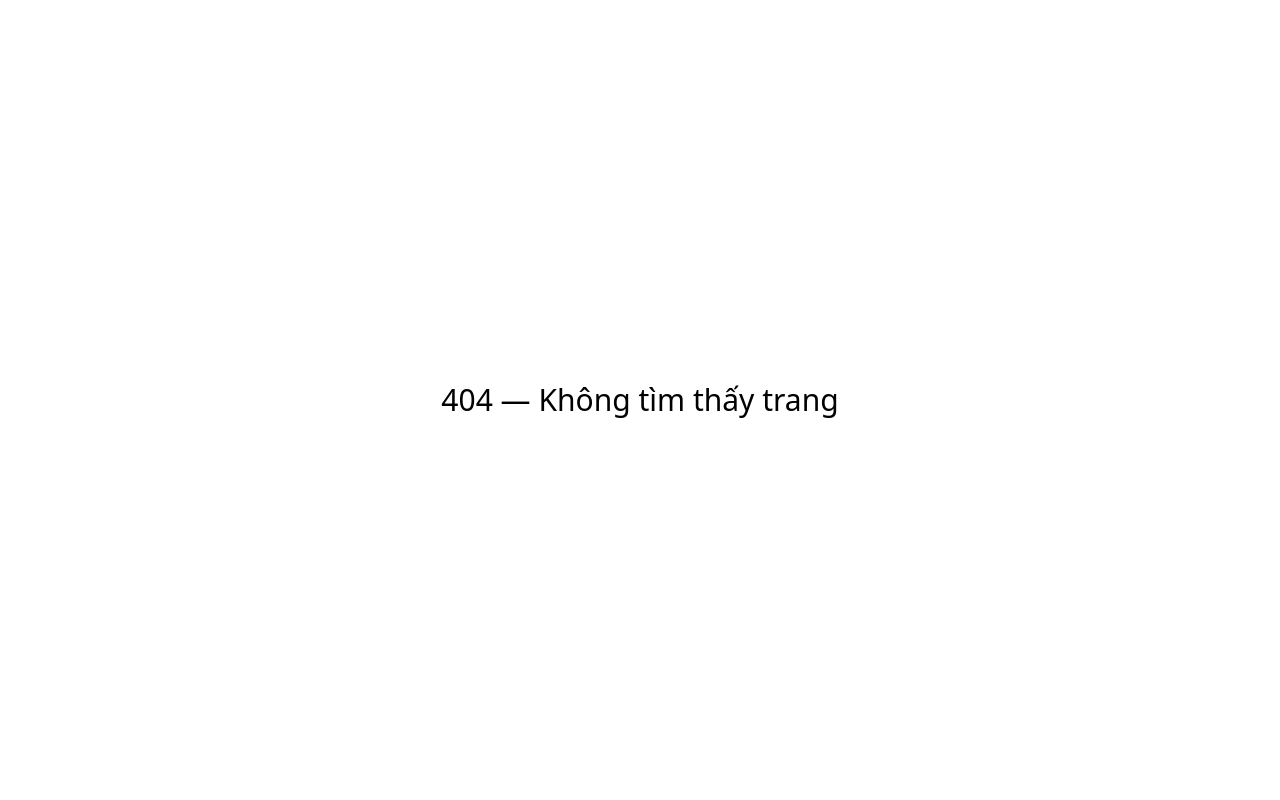
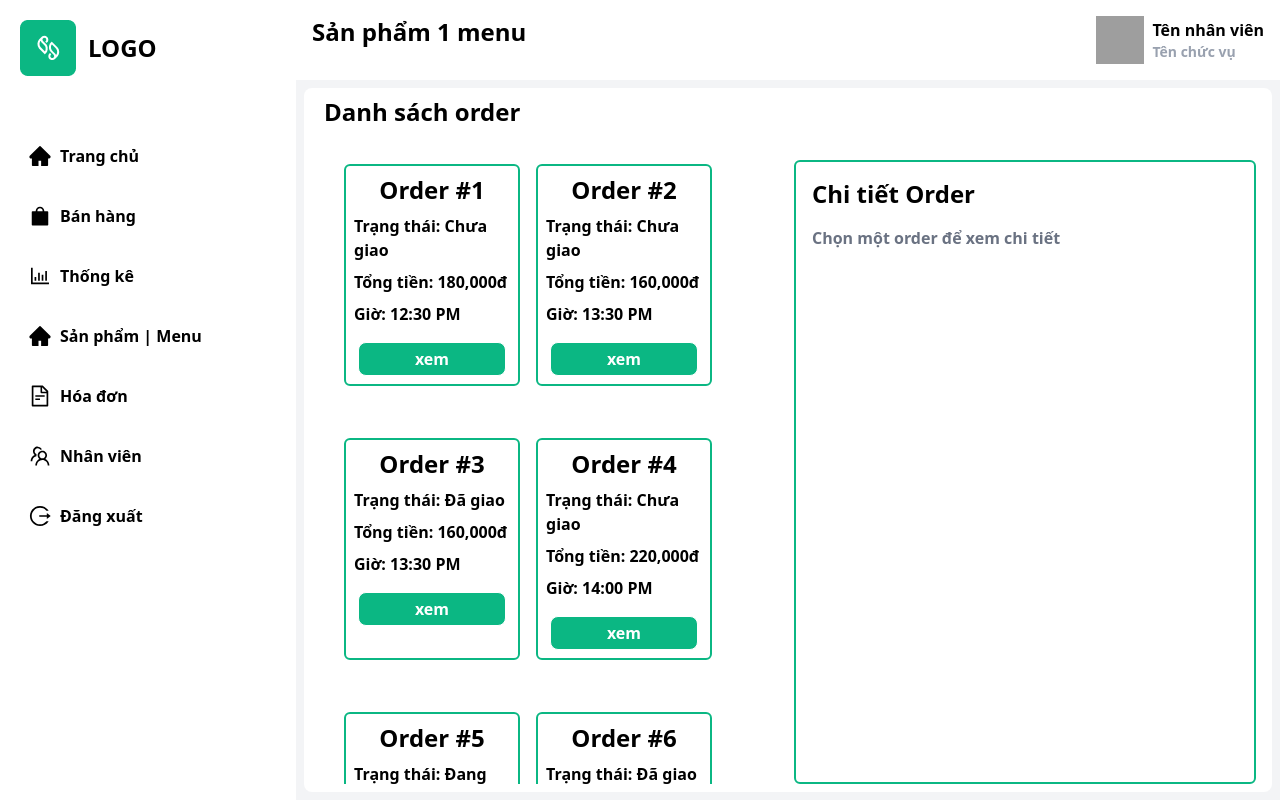
Before and after one commit to Han2412/Frontend-QLDAPM, a React (Vite) app: page /sales in a window 1280 px wide. Before the commit this address had no page. Built offline with nearby package versions, Linux system fonts and the light colour scheme; grey boxes are pictures that could not be loaded.

Commit message:
feat: update ui sale

```diff
--- a/src/components/Layouts/Sidebar.jsx
+++ b/src/components/Layouts/Sidebar.jsx
@@ -48,7 +48,7 @@
         <h1 className="text-2xl font-bold">LOGO</h1>
       </div>
 
-      <ul className="flex flex-col gap-4 mt-8">
+      <ul className="flex flex-col gap-1 mt-8">
         <li
           onClick={() => navigating(1)}
           className="flex items-center justify-start gap-2 font-semibold cursor-pointer hover:bg-[#0BB783] hover:text-white p-4 mx-3 rounded-lg"
--- a/src/pages/Bills/index.jsx
+++ b/src/pages/Bills/index.jsx
@@ -53,7 +53,7 @@
         <div className="flex items-center gap-3 font-semibold">
           <h1 className="text-xl">Danh sách hóa đơn</h1>
           {/* filter */}
-          <select className="border text-center">
+          <select className="border text-center py-0.5">
             <option value="All">Tất cả</option>
             <option value="paid">Đã thanh toán</option>
             <option value="Unpaid">Chưa Thanh toán </option>
--- a/src/pages/Employee/index.jsx
+++ b/src/pages/Employee/index.jsx
@@ -25,47 +25,48 @@
     switch (status) {
       case "1":
         return (
-          <p className="bg-green-500 text-white rounded-2xl w-[100px] ">
+          <p className="bg-green-500 text-white rounded-lg px-2 py-1 w-[100px] ">
             hoạt động{" "}
           </p>
         );
       case "2":
         return (
-          <p className="bg-red-500 text-white rounded-2xl w-[150px]">
-            kông hoạt động{" "}
+          <p className="bg-red-500 text-white rounded-lg px-2 py-1 w-[150px]">
+            không hoạt động{" "}
           </p>
         );
       default:
         return (
-          <p className="bg-gray-500 text-white rounded-2xl">không xác định</p>
+          <p className="bg-gray-500 text-white rounded-lg px-2 py-1">không xác định</p>
         );
     }
   };
 
   return (
-    <div>
-      <div className="flex justify-end pb-6">
+    <div className="bg-white h-full">
+      <h1 className="text-2xl font-bold pl-4 pt-4">Danh sách nhân viên</h1>
+      <div className="flex justify-end py-2 pr-5">
         <button
           onClick={handleOpenModal}
-          className="bg-[#4254FB] text-white rounded-[50%] p-3 active:bg-[#2439f7] h-[50px] w-[50px]"
+          className="bg-[#4254FB] text-white rounded-[50%] p-2 active:bg-[#2439f7] h-[40px] w-[40px]"
         >
           +
         </button>
       </div>
-      <div className="overflow-hidden rounded-2xl shadow ">
-        <table className="w-full bg-white ">
-          <tr className="border-b border-gray-300 py-2 h-[40px]">
-            <th>STT</th>
-            <th>tên </th>
-            <th>SDT</th>
-            <th>trạng thái</th>
-            <th></th>
+      <div className="overflow-hidden  shadow px-6 ">
+        <table className="w-full bg-white border">
+          <tr className="border-b border-gray-300 py-2 h-[40px] bg-gray-200">
+            <th className="border">STT</th>
+            <th className="border">Tên </th>
+            <th className="border">SDT</th>
+            <th className="border">Trạng thái</th>
+            <th className="border"></th>
           </tr>
           <tr className="text-center py-2 h-[40px]">
-            <td>1</td>
-            <td>Nguyễn Hoài Hân</td>
-            <td>0987654321</td>
-            <td>
+            <td className="border">1</td>
+            <td className="border">Nguyễn Hoài Hân</td>
+            <td className="border">0987654321</td>
+            <td className="border">
               <div className="flex  justify-center">{status("1")}</div>
             </td>
             <td>
@@ -97,13 +98,13 @@
             </td>
           </tr>
           <tr className="text-center py-2 h-[40px]">
-            <td>1</td>
-            <td>Nguyễn Hoài cường</td>
-            <td>0987654321</td>
-            <td>
+            <td className="border">1</td>
+            <td className="border">Nguyễn Hoài cường</td>
+            <td className="border">0987654321</td>
+            <td className="border">
               <div className="flex  justify-center">{status("2")}</div>
             </td>
-            <td>
+            <td className="border">
               <MdMoreVert onClick={handleClick} />
               <Menu
                 id="long-menu"
--- /dev/null
+++ b/src/pages/Sales/index.jsx
@@ -0,0 +1,164 @@
+import React from "react";
+import { useState } from "react";
+
+export default function Sale() {
+ const [orders, setOrders] = useState([
+  {
+    id: 1,
+    status: "Chưa giao",
+    total: 180000,
+    time: "12:30 PM",
+    type: "Tại quán",
+    products: [
+      { name: "Sữa chua dâu", size: "L", price: 20000, quantity: 2 },
+      { name: "Trà đào", size: "M", price: 30000, quantity: 1 },
+    ],
+  },
+  {
+    id: 2,
+    status: "Chưa giao",
+    total: 160000,
+    time: "13:30 PM",
+    type: "Mang về",
+    products: [{ name: "Cà phê sữa", size: "M", price: 25000, quantity: 2 }],
+  },
+  {
+    id: 3,
+    status: "Đã giao",
+    total: 160000,
+    time: "13:30 PM",
+    type: "Tại quán",
+    products: [{ name: "Soda chanh", size: "L", price: 20000, quantity: 2 }],
+  },
+  {
+    id: 4,
+    status: "Chưa giao",
+    total: 220000,
+    time: "14:00 PM",
+    type: "Tại quán",
+    products: [
+      { name: "Sinh tố xoài", size: "L", price: 40000, quantity: 2 },
+      { name: "Bánh ngọt", size: "M", price: 30000, quantity: 1 },
+    ],
+  },
+  {
+    id: 5,
+    status: "Đang giao",
+    total: 120000,
+    time: "14:15 PM",
+    type: "Mang về",
+    products: [{ name: "Nước ép cam", size: "L", price: 30000, quantity: 4 }],
+  },
+  {
+    id: 6,
+    status: "Đã giao",
+    total: 90000,
+    time: "14:30 PM",
+    type: "Tại quán",
+    products: [{ name: "Cafe đen", size: "M", price: 30000, quantity: 3 }],
+  },
+  {
+    id: 7,
+    status: "Chưa giao",
+    total: 210000,
+    time: "15:00 PM",
+    type: "Mang về",
+    products: [
+      { name: "Trà sữa trân châu", size: "L", price: 35000, quantity: 3 },
+    ],
+  },
+  {
+    id: 8,
+    status: "Đã giao",
+    total: 250000,
+    time: "15:30 PM",
+    type: "Tại quán",
+    products: [
+      { name: "Sinh tố bơ", size: "M", price: 50000, quantity: 2 },
+      { name: "Bánh mì", size: "M", price: 25000, quantity: 2 },
+    ],
+  },
+  {
+    id: 9,
+    status: "Chưa giao",
+    total: 140000,
+    time: "16:00 PM",
+    type: "Mang về",
+    products: [
+      { name: "Soda dâu", size: "L", price: 35000, quantity: 2 },
+      { name: "Trà chanh", size: "M", price: 35000, quantity: 2 },
+    ],
+  },
+  {
+    id: 10,
+    status: "Đang giao",
+    total: 180000,
+    time: "16:30 PM",
+    type: "Tại quán",
+    products: [
+      { name: "Nước ép dưa hấu", size: "M", price: 45000, quantity: 2 },
+      { name: "Bánh flan", size: "M", price: 30000, quantity: 2 },
+    ],
+  },
+]);
+
+
+  const [selectedOrder, setSelectedOrder] = useState(null);
+
+  return (
+    <div className="bg-white rounded-lg h-full font-semibold">
+      <h2 className="font-bold text-2xl pl-5 pt-2 ">Danh sách order</h2>
+      <div className="grid grid-cols-2 gap-3 p-4  ">
+        {/* Cột 1: Danh sách order */}
+
+        <div className="space-y-4 flex flex-wrap gap-4 pl-6 h-[80vh] overflow-auto">
+          {orders.map((order) => (
+            <div
+              key={order.id}
+              className="border-2 border-[#0BB783] p-2 rounded-md space-y-4 w-44 mt-5 "
+            >
+              <div className="flex flex-col gap-2">
+                <p className="text-2xl text-center ">Order #{order.id}</p>
+                <p>Trạng thái: {order.status}</p>
+                <p>Tổng tiền: {order.total.toLocaleString()}đ</p>
+                <p>Giờ: {order.time}</p>
+
+              </div>
+              <div className="flex justify-center">
+                <button
+                  onClick={() => setSelectedOrder(order)}
+                  className=" bg-[#0BB783] text-white border px-14 py-1 rounded-lg cursor-pointer"
+                >
+                  xem
+                </button>
+              </div>
+            </div>
+          ))}
+        </div>
+
+        {/* Cột 2: Order detail */}
+        <div className="border-2 border-[#0BB783] p-4 mt-4 rounded-md gap-2">
+          <h2 className="font-bold text-2xl">Chi tiết Order</h2>
+          {/* ví dụ hiển thị sản phẩm order đầu tiên */}
+          {selectedOrder ? (
+            <>
+              <p className="mb-2">Order #{selectedOrder.id}</p>
+              {selectedOrder.products.map((p, index) => (
+                <div key={index} className="flex justify-between border-b py-2">
+                  <span>{p.name}</span>
+                  <span>{p.size}</span>
+                  <span>{p.price.toLocaleString()}đ</span>
+                  <span>x{p.quantity}</span>
+                </div>
+              ))}
+            </>
+          ) : (
+            <p className="text-gray-500 mt-4">Chọn một order để xem chi tiết</p>
+          )}
+        </div>
+
+        {/* Cột 3: Hóa đơn */}
+      </div>
+    </div>
+  );
+}
--- a/src/routes/routesConfig.jsx
+++ b/src/routes/routesConfig.jsx
@@ -7,6 +7,7 @@
 import Employee from "../pages/Employee";
 import Orderpage from "../pages/OrderPage";
 import Bills from "../pages/Bills";
+import Sale from "../pages/Sales"
 const Home = lazy(() => import("../pages/Dashboard/Home"));
 const Productlist = lazy(() => import("../pages/product"));
 
@@ -34,7 +35,7 @@
       { path: "/product", index: true, element: <Productlist /> },
       { path: "/employees", index: true, element: <Employee /> },
       { path: "/bills", index: true, element: <Bills /> },
-
+      { path: "/sales", index: true, element: <Sale /> },
       { index: true, element: <h1>Dashboard Home</h1> },
     ],
   },
```
